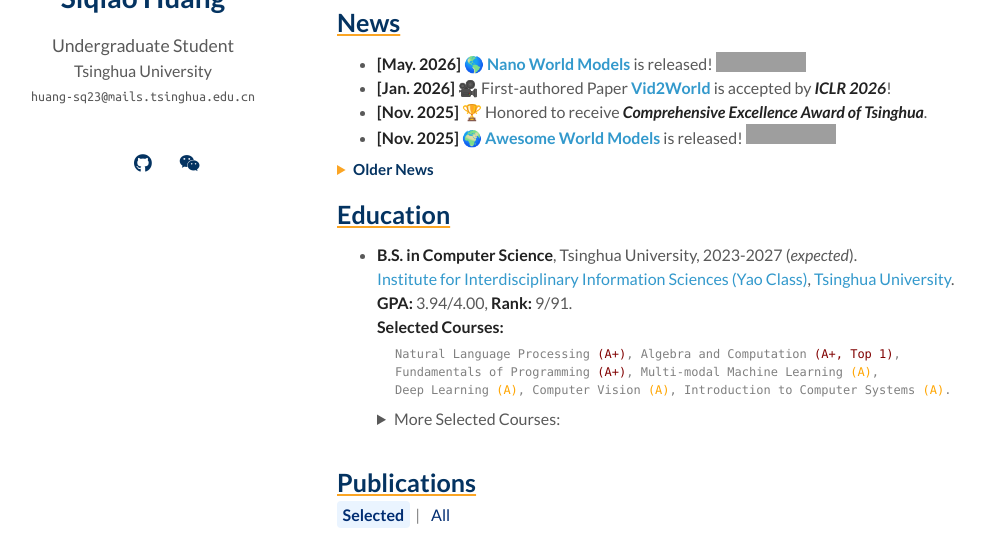
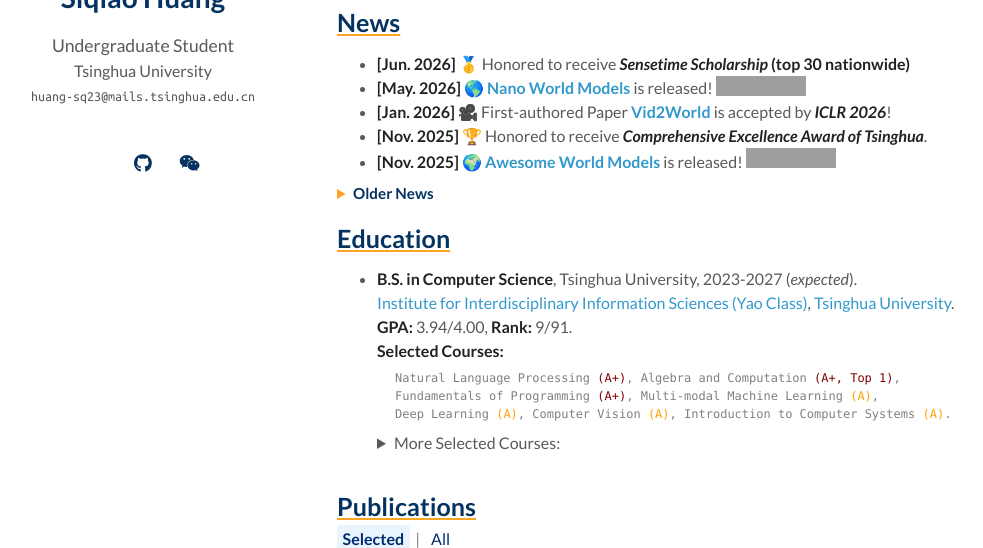
Before and after one commit to knightnemo/knightnemo.github.io, a Jekyll site: the page built from index.md, in a window 1280 px wide and 900 px high, scrolled down 538 px, cut to the strip 206-754 px from the top of the window. Shown: the whole strip, without its empty margins (133-1116 px from the left). Built offline with Jekyll 4.4.1, drawn with Linux system fonts in a browser that asks for light colours; a style sheet for code colours, icons or effects is not loaded; our own code applies the rules of GitHub Pages for plain Markdown files; some of the changed text lies outside the part shown; grey boxes are pictures that could not be loaded.

Commit message:
update sensetime

```diff
--- a/index.md
+++ b/index.md
@@ -95,6 +95,7 @@
 Recently, I am super interested in understanding **theoretical foundations of machine learning and robotics**, especially for generative modeling, sequence prediction, and robot learning.
 
 ## News
+- **[Jun. 2026]** 🥇 Honored to receive **_Sensetime Scholarship_ (top 30 nationwide)**
 - **[May. 2026]** <b>[🌎 Nano World Models](https://simchowitzlabpublic.github.io/nano-world-model/)</b> is released! <a href='https://github.com/simchowitzlabpublic/nano-world-model'> <img src='https://img.shields.io/badge/dynamic/json?url=https%3A%2F%2Fapi.github.com%2Frepos%2Fsimchowitzlabpublic%2Fnano-world-model&query=%24.stargazers_count&label=stars&logo=github&style=social&cacheSeconds=3600' alt='GitHub stars' style='vertical-align: -2px; margin-right: 5px;'/></a>
 - **[Jan. 2026]** 🎥 First-authored Paper <b>[Vid2World](https://knightnemo.github.io/vid2world/)</b> is accepted by **_ICLR 2026_**!
 - **[Nov. 2025]** 🏆 Honored to receive _**Comprehensive Excellence Award of Tsinghua**_.
@@ -127,6 +128,7 @@
 <!-- {% include_relative _includes/services.md %} -->
 
 ## Honors & Awards
+- **[2026]** Sensetime Scholarship (top 30 undergraduates nationwide)
 - **[2025]** Comprehensive Excellence Award of Tsinghua University
 - **[2025]** Spark Scientific and Technological Innovation Fellowship (top 1%, 30/3000+)
 - **[2024]** Outstanding Sports Scholarship of Tsinghua University
```
